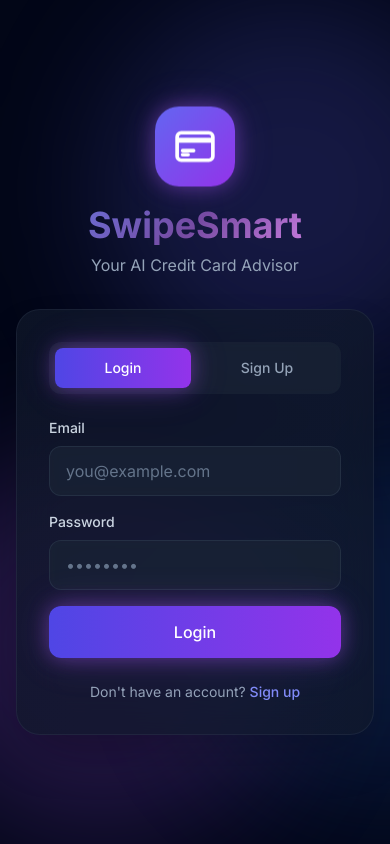
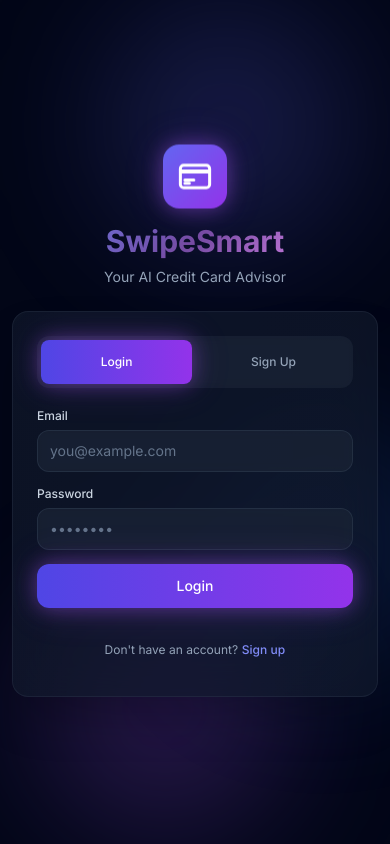
Before and after one commit to jatinverma85276/Credit-Card-Optimiser-FrontEnd, a Next.js app: page / in a window 390 px wide. Built offline with nearby package versions, Linux system fonts and the light colour scheme.

Commit message:
fix_mobile_view

```diff
--- a/app/globals.css
+++ b/app/globals.css
@@ -15,6 +15,16 @@ body {
     radial-gradient(at 100% 0%, rgba(168, 85, 247, 0.15) 0px, transparent 50%),
     radial-gradient(at 100% 100%, rgba(59, 130, 246, 0.1) 0px, transparent 50%);
   background-attachment: fixed;
+  -webkit-font-smoothing: antialiased;
+  -moz-osx-font-smoothing: grayscale;
+}
+
+/* Improve touch targets on mobile */
+@media (max-width: 640px) {
+  button, a, [role="button"] {
+    min-height: 44px;
+    min-width: 44px;
+  }
 }
 
 @layer utilities {
--- a/components/auth/AuthPage.tsx
+++ b/components/auth/AuthPage.tsx
@@ -54,12 +54,12 @@ export function AuthPage() {
   };
 
   return (
-    <div className="min-h-screen bg-slate-950 flex items-center justify-center p-4 relative overflow-hidden">
+    <div className="min-h-screen bg-slate-950 flex items-center justify-center p-3 sm:p-4 relative overflow-hidden">
       {/* Animated background orbs */}
       <div className="absolute inset-0 overflow-hidden pointer-events-none">
-        <div className="absolute top-0 left-1/4 w-96 h-96 bg-indigo-500/20 rounded-full blur-3xl float" style={{ animationDelay: '0s' }}></div>
-        <div className="absolute bottom-0 right-1/4 w-96 h-96 bg-purple-500/20 rounded-full blur-3xl float" style={{ animationDelay: '1.5s' }}></div>
-        <div className="absolute top-1/2 left-1/2 w-96 h-96 bg-blue-500/15 rounded-full blur-3xl float" style={{ animationDelay: '3s' }}></div>
+        <div className="absolute top-0 left-1/4 w-64 sm:w-96 h-64 sm:h-96 bg-indigo-500/20 rounded-full blur-3xl float" style={{ animationDelay: '0s' }}></div>
+        <div className="absolute bottom-0 right-1/4 w-64 sm:w-96 h-64 sm:h-96 bg-purple-500/20 rounded-full blur-3xl float" style={{ animationDelay: '1.5s' }}></div>
+        <div className="absolute top-1/2 left-1/2 w-64 sm:w-96 h-64 sm:h-96 bg-blue-500/15 rounded-full blur-3xl float" style={{ animationDelay: '3s' }}></div>
       </div>
 
       <motion.div
@@ -69,21 +69,21 @@ export function AuthPage() {
         className="w-full max-w-md relative z-10"
       >
         {/* Logo and Brand */}
-        <div className="text-center mb-8">
+        <div className="text-center mb-6 sm:mb-8">
           <motion.div
-            className="flex items-center justify-center mb-4"
+            className="flex items-center justify-center mb-3 sm:mb-4"
             initial={{ scale: 0.8, opacity: 0 }}
             animate={{ scale: 1, opacity: 1 }}
             transition={{ delay: 0.2, duration: 0.5 }}
           >
-            <div className="flex items-center justify-center w-20 h-20 bg-gradient-to-br from-indigo-500 to-purple-600 rounded-3xl shadow-2xl glow-purple float">
+            <div className="flex items-center justify-center w-16 h-16 sm:w-20 sm:h-20 bg-gradient-to-br from-indigo-500 to-purple-600 rounded-2xl sm:rounded-3xl shadow-2xl glow-purple float">
               <svg
                 xmlns="http://www.w3.org/2000/svg"
                 fill="none"
                 viewBox="0 0 24 24"
                 strokeWidth={2}
                 stroke="currentColor"
-                className="w-11 h-11 text-white"
+                className="w-9 h-9 sm:w-11 sm:h-11 text-white"
               >
                 <path
                   strokeLinecap="round"
@@ -94,7 +94,7 @@ export function AuthPage() {
             </div>
           </motion.div>
           <motion.h1
-            className="text-4xl font-bold text-white mb-2 gradient-text"
+            className="text-3xl sm:text-4xl font-bold text-white mb-2 gradient-text"
             initial={{ opacity: 0 }}
             animate={{ opacity: 1 }}
             transition={{ delay: 0.3, duration: 0.5 }}
@@ -102,7 +102,7 @@ export function AuthPage() {
             SwipeSmart
           </motion.h1>
           <motion.p
-            className="text-slate-400"
+            className="text-slate-400 text-sm sm:text-base"
             initial={{ opacity: 0 }}
             animate={{ opacity: 1 }}
             transition={{ delay: 0.4, duration: 0.5 }}
@@ -113,7 +113,7 @@ export function AuthPage() {
 
         {/* Auth Form */}
         <motion.div
-          className="glass rounded-3xl shadow-2xl p-8 border border-slate-700/50 relative overflow-hidden"
+          className="glass rounded-2xl sm:rounded-3xl shadow-2xl p-6 sm:p-8 border border-slate-700/50 relative overflow-hidden"
           initial={{ opacity: 0, y: 20 }}
           animate={{ opacity: 1, y: 0 }}
           transition={{ delay: 0.5, duration: 0.5 }}
@@ -123,10 +123,10 @@ export function AuthPage() {
 
           <div className="relative">
             {/* Toggle Tabs */}
-            <div className="flex gap-2 mb-6 bg-slate-800/50 p-1.5 rounded-xl backdrop-blur-sm">
+            <div className="flex gap-1.5 sm:gap-2 mb-5 sm:mb-6 bg-slate-800/50 p-1 sm:p-1.5 rounded-xl backdrop-blur-sm">
               <button
                 onClick={() => setIsLogin(true)}
-                className={`flex-1 py-2.5 px-4 rounded-lg text-sm font-medium transition-all duration-300 ${
+                className={`flex-1 py-2 sm:py-2.5 px-3 sm:px-4 rounded-lg text-xs sm:text-sm font-medium transition-all duration-300 ${
                   isLogin
                     ? 'bg-gradient-to-r from-indigo-600 to-purple-600 text-white shadow-lg glow-purple'
                     : 'text-slate-400 hover:text-slate-300'
@@ -136,7 +136,7 @@ export function AuthPage() {
               </button>
               <button
                 onClick={() => setIsLogin(false)}
-                className={`flex-1 py-2.5 px-4 rounded-lg text-sm font-medium transition-all duration-300 ${
+                className={`flex-1 py-2 sm:py-2.5 px-3 sm:px-4 rounded-lg text-xs sm:text-sm font-medium transition-all duration-300 ${
                   !isLogin
                     ? 'bg-gradient-to-r from-indigo-600 to-purple-600 text-white shadow-lg glow-purple'
                     : 'text-slate-400 hover:text-slate-300'
@@ -151,14 +151,14 @@ export function AuthPage() {
               <motion.div
                 initial={{ opacity: 0, y: -10 }}
                 animate={{ opacity: 1, y: 0 }}
-                className="mb-4 p-3 bg-red-500/10 border border-red-500/20 rounded-xl text-red-400 text-sm backdrop-blur-sm"
+                className="mb-4 p-2.5 sm:p-3 bg-red-500/10 border border-red-500/20 rounded-xl text-red-400 text-xs sm:text-sm backdrop-blur-sm"
               >
                 {error}
               </motion.div>
             )}
 
             {/* Form */}
-            <form onSubmit={handleSubmit} className="space-y-4">
+            <form onSubmit={handleSubmit} className="space-y-3.5 sm:space-y-4">
               {/* Name Field (Sign Up Only) */}
               {!isLogin && (
                 <motion.div
@@ -166,7 +166,7 @@ export function AuthPage() {
                   animate={{ opacity: 1, height: 'auto' }}
                   exit={{ opacity: 0, height: 0 }}
                 >
-                  <label htmlFor="name" className="block text-sm font-medium text-slate-300 mb-2">
+                  <label htmlFor="name" className="block text-xs sm:text-sm font-medium text-slate-300 mb-1.5 sm:mb-2">
                     Full Name
                   </label>
                   <input
@@ -176,7 +176,7 @@ export function AuthPage() {
                     value={formData.name}
                     onChange={handleInputChange}
                     required={!isLogin}
-                    className="w-full px-4 py-3 bg-slate-800/50 border border-slate-700/50 rounded-xl text-white placeholder-slate-500 focus:outline-none focus:ring-2 focus:ring-indigo-500 focus:border-transparent transition-all backdrop-blur-sm"
+                    className="w-full px-3 py-2.5 sm:px-4 sm:py-3 bg-slate-800/50 border border-slate-700/50 rounded-xl text-sm sm:text-base text-white placeholder-slate-500 focus:outline-none focus:ring-2 focus:ring-indigo-500 focus:border-transparent transition-all backdrop-blur-sm"
                     placeholder="John Doe"
                   />
                 </motion.div>
@@ -184,7 +184,7 @@ export function AuthPage() {
 
               {/* Email Field */}
               <div>
-                <label htmlFor="email" className="block text-sm font-medium text-slate-300 mb-2">
+                <label htmlFor="email" className="block text-xs sm:text-sm font-medium text-slate-300 mb-1.5 sm:mb-2">
                   Email
                 </label>
                 <input
@@ -194,14 +194,14 @@ export function AuthPage() {
                   value={formData.email}
                   onChange={handleInputChange}
                   required
-                  className="w-full px-4 py-3 bg-slate-800/50 border border-slate-700/50 rounded-xl text-white placeholder-slate-500 focus:outline-none focus:ring-2 focus:ring-indigo-500 focus:border-transparent transition-all backdrop-blur-sm"
+                  className="w-full px-3 py-2.5 sm:px-4 sm:py-3 bg-slate-800/50 border border-slate-700/50 rounded-xl text-sm sm:text-base text-white placeholder-slate-500 focus:outline-none focus:ring-2 focus:ring-indigo-500 focus:border-transparent transition-all backdrop-blur-sm"
                   placeholder="you@example.com"
                 />
               </div>
 
               {/* Password Field */}
               <div>
-                <label htmlFor="password" className="block text-sm font-medium text-slate-300 mb-2">
+                <label htmlFor="password" className="block text-xs sm:text-sm font-medium text-slate-300 mb-1.5 sm:mb-2">
                   Password
                 </label>
                 <input
@@ -212,7 +212,7 @@ export function AuthPage() {
                   onChange={handleInputChange}
                   required
                   minLength={6}
-                  className="w-full px-4 py-3 bg-slate-800/50 border border-slate-700/50 rounded-xl text-white placeholder-slate-500 focus:outline-none focus:ring-2 focus:ring-indigo-500 focus:border-transparent transition-all backdrop-blur-sm"
+                  className="w-full px-3 py-2.5 sm:px-4 sm:py-3 bg-slate-800/50 border border-slate-700/50 rounded-xl text-sm sm:text-base text-white placeholder-slate-500 focus:outline-none focus:ring-2 focus:ring-indigo-500 focus:border-transparent transition-all backdrop-blur-sm"
                   placeholder="••••••••"
                 />
               </div>
@@ -221,14 +221,14 @@ export function AuthPage() {
               <button
                 type="submit"
                 disabled={isLoading}
-                className="relative w-full py-3.5 px-4 bg-gradient-to-r from-indigo-600 to-purple-600 hover:from-indigo-500 hover:to-purple-500 text-white font-medium rounded-xl shadow-lg hover:shadow-xl transition-all duration-300 disabled:opacity-50 disabled:cursor-not-allowed overflow-hidden group glow-purple"
+                className="relative w-full py-3 sm:py-3.5 px-4 bg-gradient-to-r from-indigo-600 to-purple-600 hover:from-indigo-500 hover:to-purple-500 text-white text-sm sm:text-base font-medium rounded-xl shadow-lg hover:shadow-xl transition-all duration-300 disabled:opacity-50 disabled:cursor-not-allowed overflow-hidden group glow-purple"
               >
                 {/* Shimmer effect */}
                 <div className="absolute inset-0 shimmer opacity-0 group-hover:opacity-100"></div>
 
                 {isLoading ? (
                   <span className="flex items-center justify-center gap-2 relative z-10">
-                    <svg className="animate-spin h-5 w-5" xmlns="http://www.w3.org/2000/svg" fill="none" viewBox="0 0 24 24">
+                    <svg className="animate-spin h-4 w-4 sm:h-5 sm:w-5" xmlns="http://www.w3.org/2000/svg" fill="none" viewBox="0 0 24 24">
                       <circle className="opacity-25" cx="12" cy="12" r="10" stroke="currentColor" strokeWidth="4"></circle>
                       <path className="opacity-75" fill="currentColor" d="M4 12a8 8 0 018-8V0C5.373 0 0 5.373 0 12h4zm2 5.291A7.962 7.962 0 014 12H0c0 3.042 1.135 5.824 3 7.938l3-2.647z"></path>
                     </svg>
@@ -241,7 +241,7 @@ export function AuthPage() {
             </form>
 
             {/* Footer Text */}
-            <p className="mt-6 text-center text-sm text-slate-400">
+            <p className="mt-5 sm:mt-6 text-center text-xs sm:text-sm text-slate-400">
               {isLogin ? "Don't have an account? " : "Already have an account? "}
               <button
                 onClick={() => {
--- a/components/chat/ChatInterface.tsx
+++ b/components/chat/ChatInterface.tsx
@@ -46,14 +46,14 @@ export function ChatInterface() {
       >
         {/* Incognito Mode Banner */}
         {isIncognito && (
-          <div className="bg-gradient-to-r from-purple-900/40 to-indigo-900/40 border-b border-purple-700/30 px-4 py-2.5 flex items-center justify-center gap-2 text-sm">
+          <div className="bg-gradient-to-r from-purple-900/40 to-indigo-900/40 border-b border-purple-700/30 px-3 sm:px-4 py-2 sm:py-2.5 flex flex-wrap items-center justify-center gap-1.5 sm:gap-2 text-xs sm:text-sm">
             <svg
               xmlns="http://www.w3.org/2000/svg"
               fill="none"
               viewBox="0 0 24 24"
               strokeWidth={1.5}
               stroke="currentColor"
-              className="w-5 h-5 text-purple-400"
+              className="w-4 h-4 sm:w-5 sm:h-5 text-purple-400 flex-shrink-0"
             >
               <path
                 strokeLinecap="round"
@@ -64,7 +64,7 @@ export function ChatInterface() {
             <span className="text-purple-200 font-medium">
               Incognito Mode Active
             </span>
-            <span className="text-purple-300/70 text-xs">
+            <span className="text-purple-300/70 text-[10px] sm:text-xs hidden sm:inline">
               • Conversations won't be saved
             </span>
           </div>
```
Also changed, not shown: components/chat/EmptyState.tsx (+7 -8 lines), components/chat/Message.tsx (+4 -4 lines), components/chat/MessageStream.tsx (+7 -7 lines), components/chat/PresetPrompt.tsx (+6 -6 lines).
